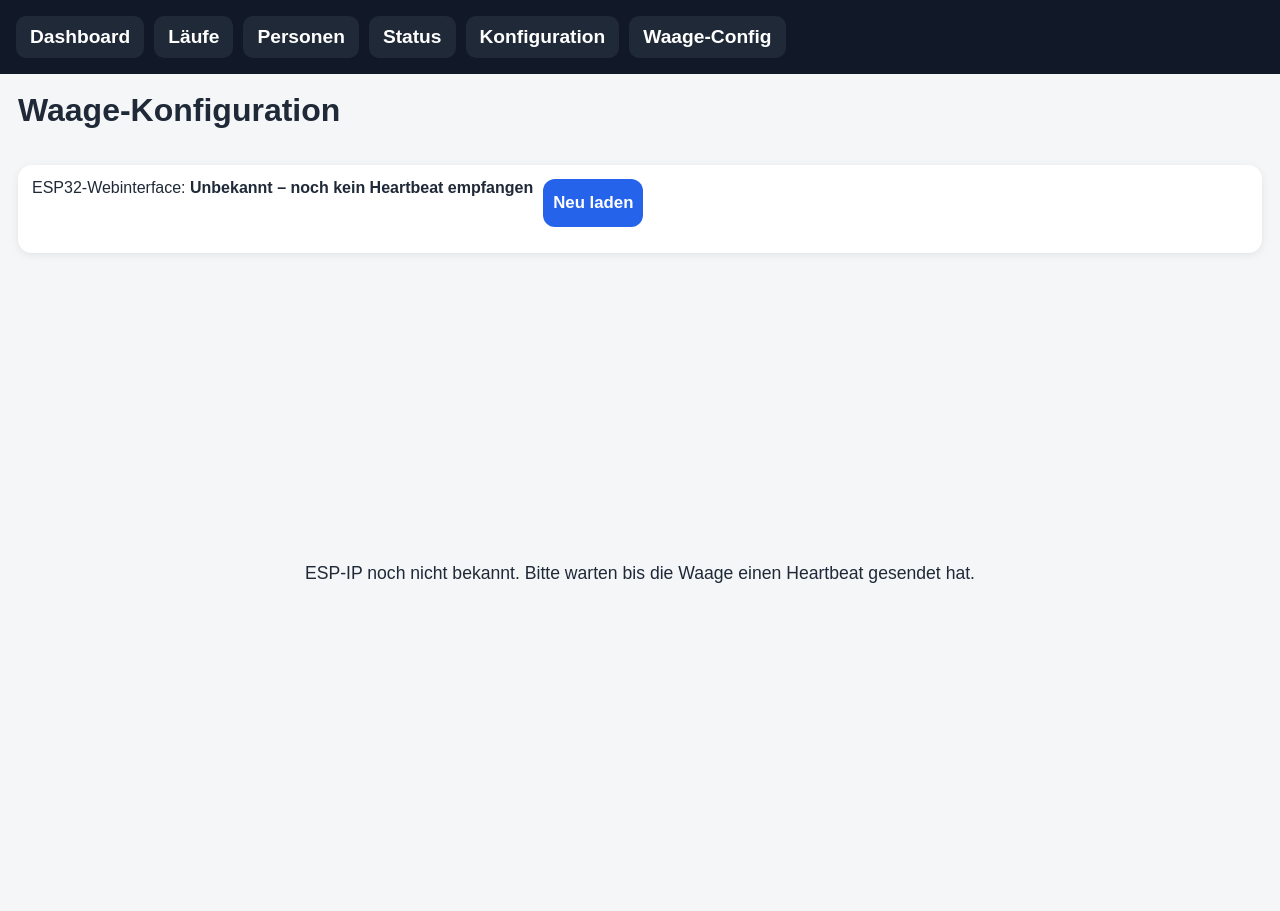
After one commit to ItIsYe/wage, a FastAPI app: template pi/frontend/templates/waage_config.html in a window 1280 px wide. The commit adds this page. Run offline with FastAPI, Linux system fonts and the light colour scheme; the template is opened without the code that fills it, so the values that code supplies are empty; data comes from the database, SQL or seed files in the repository.

Commit message:
feat: Waage-Config Seite mit ESP iFrame
- base.html: 'Waage-Config' im Navigationsmenü
- waage_config.html: neues Template mit iFrame
- main.py: Route /waage-config
- api_runs.py: Heartbeat speichert Client-IP in devices.last_ip
- database.py: devices.last_ip Spalte + Migration
- api_status.py: scale_ip im Status-Response
- app.js: loadWaageConfig() lädt ESP-URL aus Status

```diff
--- a/pi/backend/api_status.py
+++ b/pi/backend/api_status.py
@@ -73,6 +73,7 @@ def _build_status() -> dict:
         "last_run_received_at": app.get("last_run_received_at"),
         "last_event": app.get("last_event"),
         "last_device": dict(last_device) if last_device else None,
+        "scale_ip": last_device["last_ip"] if last_device else None,
         "network_mode": network_mode,
         "ap_ssid": net.get("ap_ssid", "wage-net"),
         "api_target_for_esp": api_target_for_esp,
--- a/pi/backend/database.py
+++ b/pi/backend/database.py
@@ -33,7 +33,8 @@ def init_db() -> None:
                 firmware_version TEXT,
                 last_seen_at TEXT,
                 last_boot_id INTEGER,
-                last_queue_depth INTEGER
+                last_queue_depth INTEGER,
+                last_ip TEXT
             );
 
             CREATE TABLE IF NOT EXISTS runs (
@@ -81,6 +82,12 @@ def init_db() -> None:
                     conn.execute(f"ALTER TABLE runs ADD COLUMN {col} {typedef}")
                 except sqlite3.OperationalError:
                     pass
+        dev_cols = {row[0] for row in conn.execute("PRAGMA table_info(devices)").fetchall()}
+        if "last_ip" not in dev_cols:
+            try:
+                conn.execute("ALTER TABLE devices ADD COLUMN last_ip TEXT")
+            except sqlite3.OperationalError:
+                pass
         conn.execute("INSERT OR IGNORE INTO persons (id, name, created_at) VALUES (1, 'Unbekannt', ?)", (utc_now_iso(),))
         conn.execute("INSERT OR IGNORE INTO app_state (key, value) VALUES ('active_person_id', '1')")
         conn.execute("INSERT OR IGNORE INTO app_state (key, value) VALUES ('led_status', 'init')")
--- a/pi/backend/main.py
+++ b/pi/backend/main.py
@@ -77,6 +77,10 @@ def status_page(request: Request):
     return templates.TemplateResponse("status.html", {"request": request})
 
 
+@app.get("/waage-config", response_class=HTMLResponse)
+async def page_waage_config(request: Request):
+    return templates.TemplateResponse("waage_config.html", {"request": request})
+
 @app.get("/config", response_class=HTMLResponse)
 def config_page(request: Request):
     return templates.TemplateResponse("config.html", {"request": request})
--- a/pi/frontend/static/app.js
+++ b/pi/frontend/static/app.js
@@ -655,3 +655,43 @@ startConfigAutoRefresh();
 
 setupPasswordToggle('ap-password', 'toggle-ap-password', 'load-ap-password', '/api/v1/config/network/secret/ap-password');
 setupPasswordToggle('client-password', 'toggle-client-password', 'load-client-password', '/api/v1/config/network/secret/client-password');
+
+
+async function loadWaageConfig() {
+  if (!document.getElementById("esp-frame")) return;
+  try {
+    const s = await api("/api/v1/status");
+    const ip = s.scale_ip || s.last_device?.last_ip;
+    const urlEl = document.getElementById("esp-url");
+    const frame = document.getElementById("esp-frame");
+    const loading = document.getElementById("esp-frame-loading");
+    if (!ip) {
+      if (urlEl) urlEl.textContent = "Unbekannt – noch kein Heartbeat empfangen";
+      if (loading) loading.textContent = "ESP-IP noch nicht bekannt. Bitte warten bis die Waage einen Heartbeat gesendet hat.";
+      return;
+    }
+    const espUrl = `http://${ip}/`;
+    if (urlEl) urlEl.textContent = espUrl;
+    if (frame) { frame.src = espUrl; }
+  } catch (e) {
+    flash(`ESP-URL konnte nicht ermittelt werden: ${e.message}`);
+  }
+}
+
+function onFrameLoad() {
+  const frame = document.getElementById("esp-frame");
+  const loading = document.getElementById("esp-frame-loading");
+  if (frame) frame.style.display = "block";
+  if (loading) loading.style.display = "none";
+}
+
+function reloadFrame() {
+  const frame = document.getElementById("esp-frame");
+  const loading = document.getElementById("esp-frame-loading");
+  if (!frame) return;
+  if (loading) { loading.style.display = "flex"; loading.textContent = "Lade ESP-Webinterface..."; }
+  frame.style.display = "none";
+  frame.src = frame.src;
+}
+
+loadWaageConfig();
--- a/pi/frontend/templates/base.html
+++ b/pi/frontend/templates/base.html
@@ -1 +1 @@
-<!doctype html><html lang="de"><head><meta charset="utf-8"><meta name="viewport" content="width=device-width,initial-scale=1"><title>wage-pi</title><link rel="stylesheet" href="/static/style.css"></head><body><header><nav><a href="/">Dashboard</a><a href="/runs">Läufe</a><a href="/persons">Personen</a><a href="/status">Status</a><a href="/config">Konfiguration</a></nav></header><main>{% block content %}{% endblock %}</main><script src="/static/app.js"></script></body></html>
+<!doctype html><html lang="de"><head><meta charset="utf-8"><meta name="viewport" content="width=device-width,initial-scale=1"><title>wage-pi</title><link rel="stylesheet" href="/static/style.css"></head><body><header><nav><a href="/">Dashboard</a><a href="/runs">Läufe</a><a href="/persons">Personen</a><a href="/status">Status</a><a href="/config">Konfiguration</a><a href="/waage-config">Waage-Config</a></nav></header><main>{% block content %}{% endblock %}</main><script src="/static/app.js"></script></body></html>
--- /dev/null
+++ b/pi/frontend/templates/waage_config.html
@@ -0,0 +1,15 @@
+{% extends "base.html" %}
+{% block content %}
+<h1>Waage-Konfiguration</h1>
+<div id="msg" class="msg"></div>
+<div class="card">
+  <div class="toolbar">
+    <span>ESP32-Webinterface: <strong id="esp-url">-</strong></span>
+    <button onclick="reloadFrame()">Neu laden</button>
+  </div>
+</div>
+<div id="esp-frame-wrap" style="position:relative;width:100%;height:80vh;border:1px solid var(--border);border-radius:6px;overflow:hidden;background:var(--bg-card);">
+  <div id="esp-frame-loading" style="position:absolute;inset:0;display:flex;align-items:center;justify-content:center;font-size:1.1em;color:var(--text-muted);">Lade ESP-Webinterface...</div>
+  <iframe id="esp-frame" src="" style="width:100%;height:100%;border:none;display:none;" onload="onFrameLoad()"></iframe>
+</div>
+{% endblock %}
```
Also changed, not shown: pi/backend/api_runs.py (+8 -6 lines).
